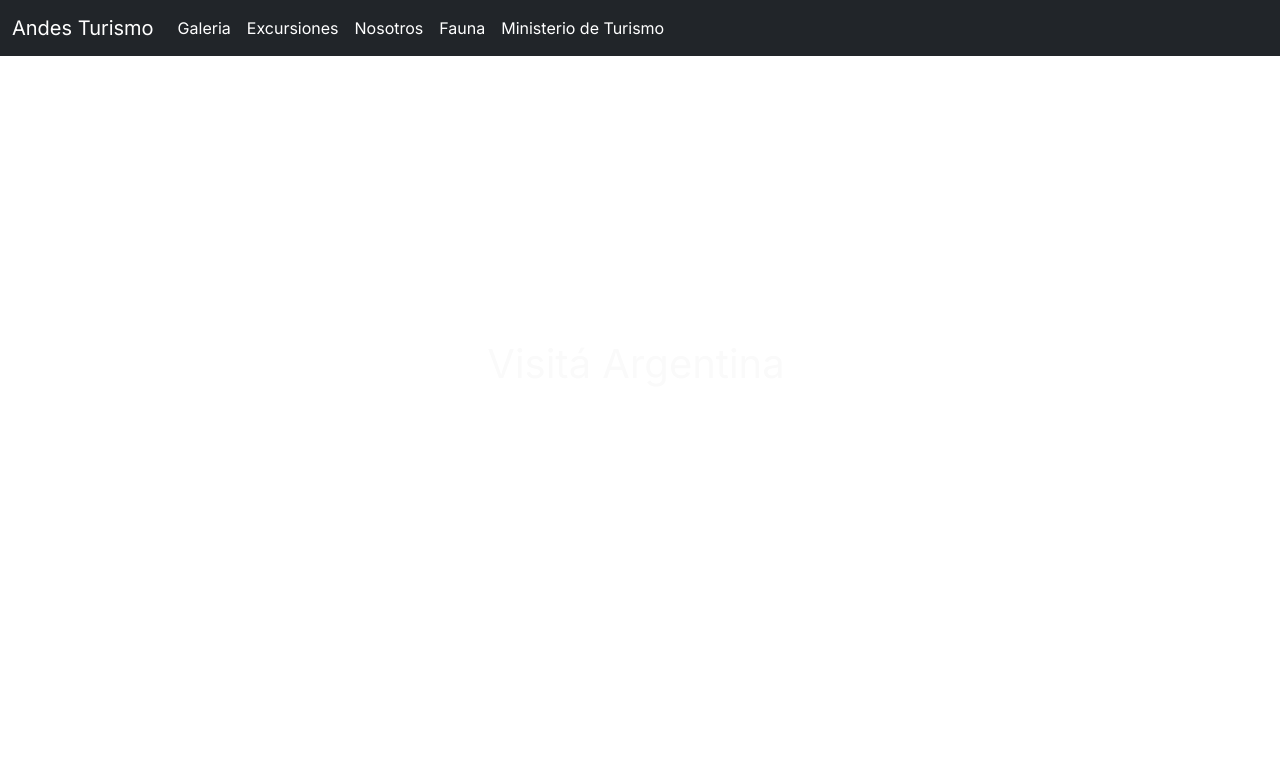
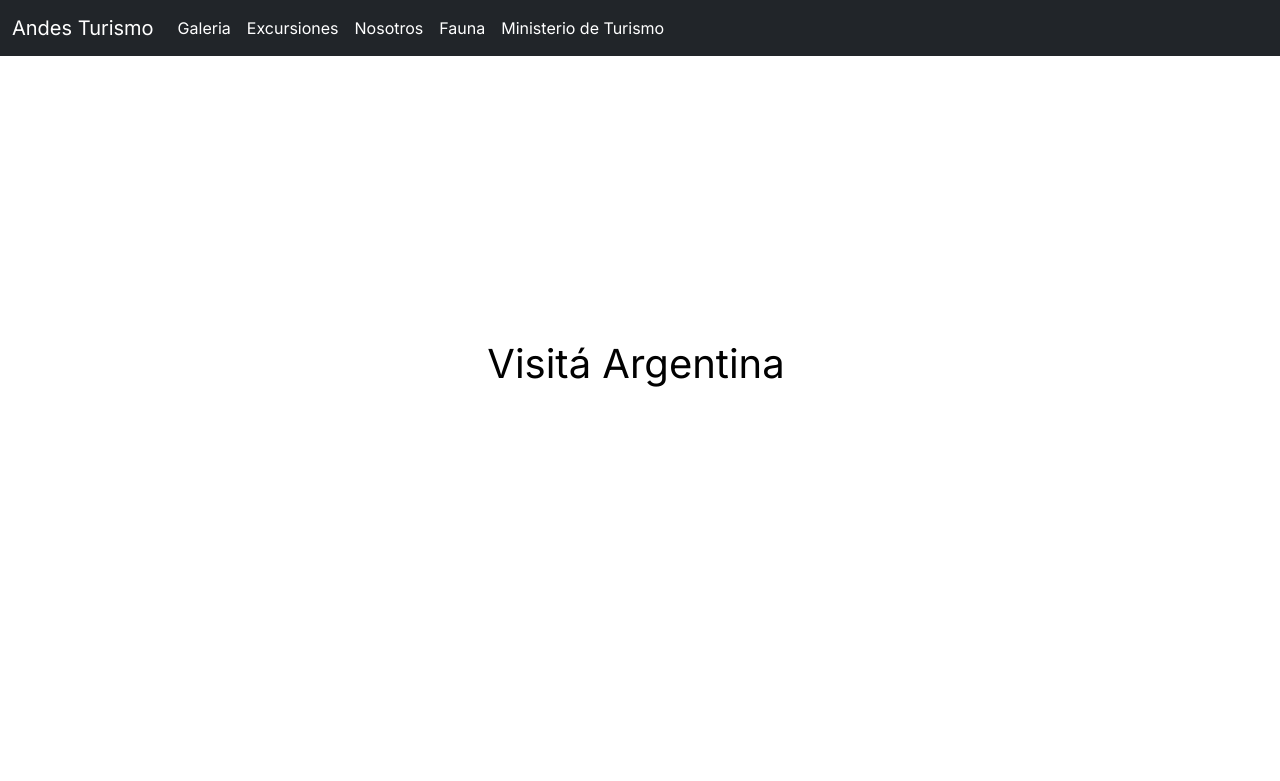
Before and after one commit to Federico-Chandia/Andes-Turismo, a website: page index.html in a window 1280 px wide. Shown: the top 781 px of the page. Drawn offline with nearby package versions, Linux system fonts and the light colour scheme.

Commit message:
Cambio de color titulo principal

```diff
--- a/css1/style.css
+++ b/css1/style.css
@@ -51,7 +51,7 @@ main {
   justify-content: center;
   align-items: center;
   flex-wrap: none;
-  color: #fafafa; }
+  color: #010101; }
 
 .titulo-clima {
     text-align: center;
```
